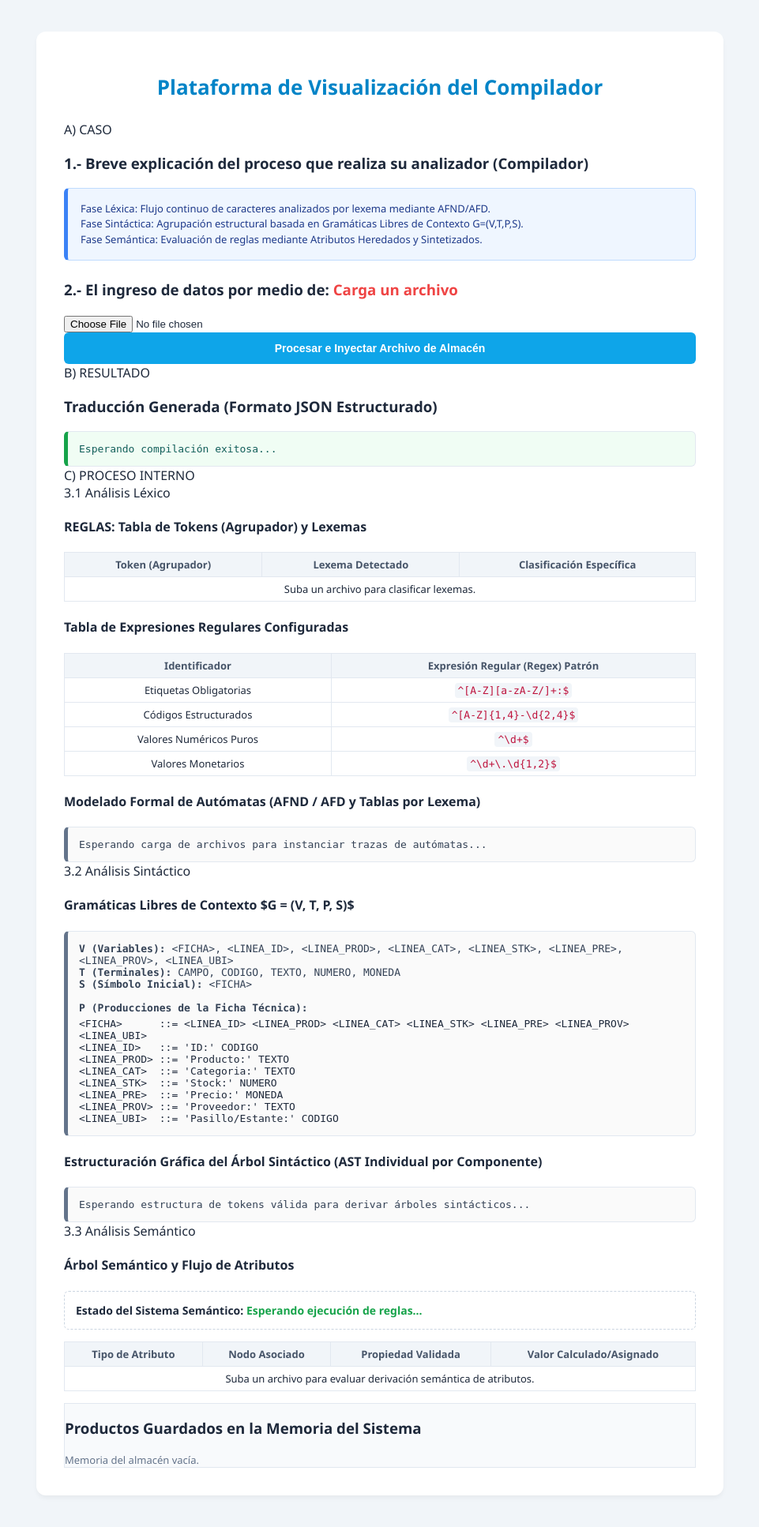
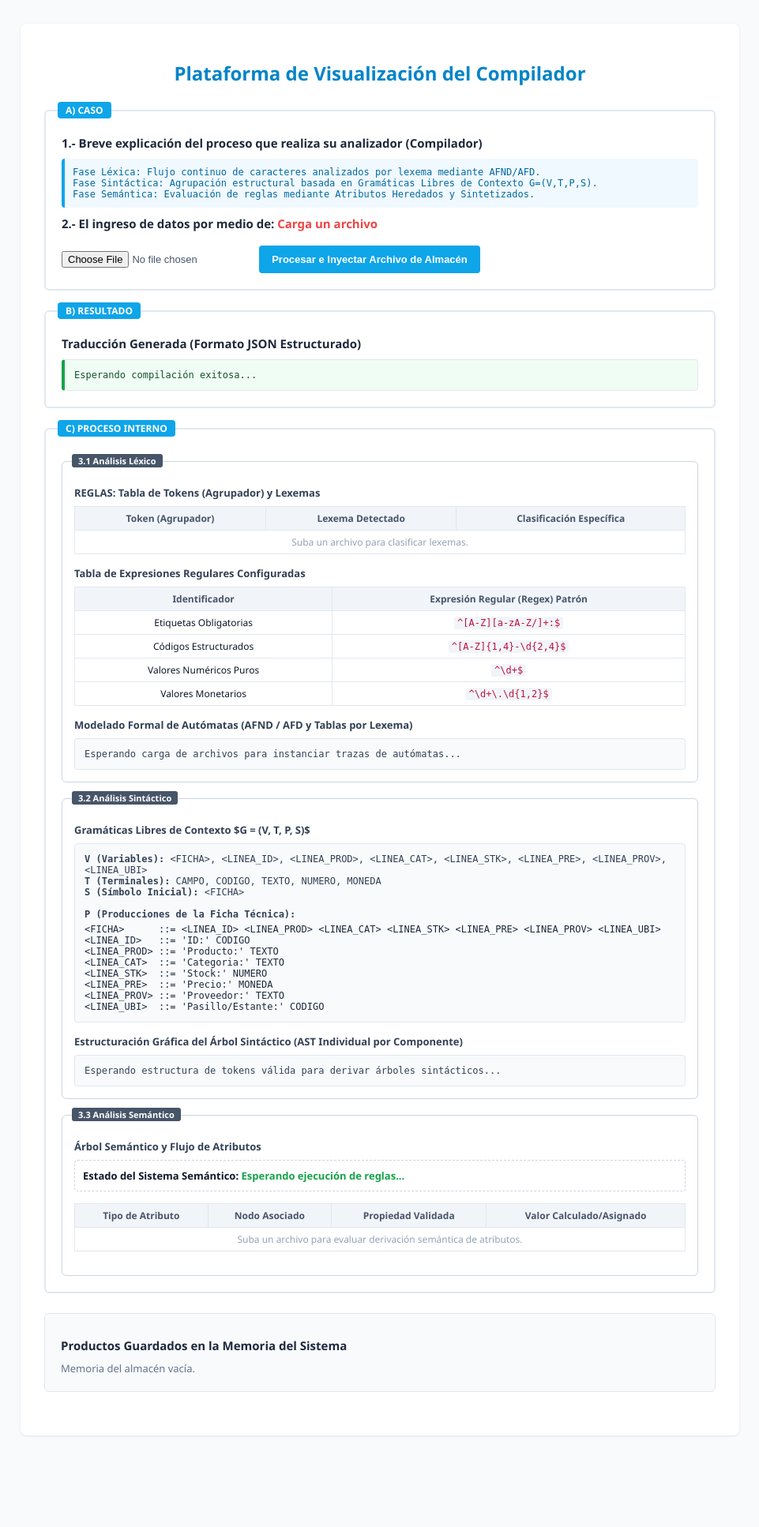
Before and after one commit to Da-Ce29/Proyecto_Final-TC-Grupo_7, a Flask app: page / in a window 1280 px wide. Shown: the whole page at 79% size, without its empty margins (159-1120 px from the left). After the commit the page ends 1819 px from the top, so only its background shows below. Run offline with Flask 3, Linux system fonts and the light colour scheme.

Commit message:
Refactor CSS styles for layout and appearance
Updated styles for body, headings, and various components. Added new container and section styles for better layout and presentation.

```diff
--- a/static/style.css
+++ b/static/style.css
@@ -1,149 +1,155 @@
 body {
     font-family: 'Segoe UI', Arial, sans-serif;
-    background-color: #f1f5f9;
-    color: #1e293b;
-    padding: 40px 20px;
+    background-color: #f8fafc;
+    color: #0f172a;
+    padding: 30px 15px;
     margin: 0;
 }
 
-.subtexto {
-    color: #64748b;
-    font-size: 13px;
-    margin-top: -4px;
-    margin-bottom: 12px;
-    display: inline-block;
+.container {
+    max-width: 850px;
+    margin: 0 auto;
+    background-color: #ffffff;
+    padding: 30px;
+    border-radius: 8px;
+    box-shadow: 0 1px 3px 0 rgba(0, 0, 0, 0.1);
 }
 
-.explicacion-box {
-    background-color: #eff6ff;
-    border: 1px solid #bfdbfe;
-    border-left: 5px solid #3b82f6;
-    border-radius: 6px;
-    padding: 16px;
-    margin-bottom: 24px;
+h1 {
+    color: #0284c7;
+    font-size: 24px;
+    text-align: center;
+    margin-bottom: 30px;
+    font-weight: 700;
 }
 
-.explicacion-box pre {
-    font-family: 'Segoe UI', Arial, sans-serif;
-    font-size: 13px;
-    color: #1e3a8a;
-    line-height: 1.5;
-    margin: 0;
+.seccion-bloque {
+    border: 2px solid #e2e8f0;
+    border-radius: 6px;
+    padding: 20px;
+    margin-bottom: 25px;
+    position: relative;
+    background-color: #ffffff;
 }
 
-.tabla-contenedor {
-    overflow-x: auto;
-    margin-bottom: 20px;
+.titulo-seccion {
+    position: absolute;
+    top: -12px;
+    left: 15px;
+    background-color: #0ea5e9;
+    color: white;
+    padding: 2px 10px;
+    font-size: 12px;
+    font-weight: bold;
+    border-radius: 4px;
 }
+
+.sub-seccion {
+    border: 1px solid #cbd5e1;
+    border-radius: 6px;
+    padding: 15px;
+    margin-top: 20px;
+    position: relative;
+}
+
+.sub-titulo-seccion {
+    position: absolute;
+    top: -10px;
+    left: 12px;
+    background-color: #475569;
+    color: white;
+    padding: 1px 8px;
+    font-size: 11px;
+    font-weight: bold;
+    border-radius: 3px;
+}
+
+h3 { font-size: 15px; color: #1e293b; margin-top: 10px; margin-bottom: 10px; }
+h4 { font-size: 13px; color: #334155; margin-top: 15px; margin-bottom: 8px; }
+h5 { margin: 0 0 5px 0; font-size: 13px; color: #0369a1; }
+h6 { margin: 0 0 8px 0; font-size: 11px; color: #64748b; text-align: center; }
+
+.explicacion-box {
+    background-color: #f0f9ff;
+    border-left: 4px solid #0ea5e9;
+    padding: 10px;
+    border-radius: 4px;
+}
+.explicacion-box pre { font-size: 12px; color: #0369a1; margin: 0; white-space: pre-wrap; }
 
 .tabla-transiciones {
     width: 100%;
     border-collapse: collapse;
-    margin-top: 8px;
+    font-size: 12px;
     margin-bottom: 15px;
-    font-size: 13px;
-    background: #ffffff;
+}
+.tabla-transiciones th, .tabla-transiciones td {
+    border: 1px solid #e2e8f0;
+    padding: 6px 8px;
+    text-align: center;
+}
+.tabla-transiciones th { background-color: #f1f5f9; color: #475569; font-weight: 600; }
+.muted { color: #94a3b8; }
+
+.lexema-card {
+    background-color: #fafafa;
+    border: 1px solid #e2e8f0;
+    border-radius: 4px;
+    padding: 10px;
+    margin-bottom: 10px;
+}
+.lexema-card p { margin: 3px 0; font-size: 12px; }
+
+.grid-arboles {
+    display: grid;
+    grid-template-columns: 1fr 1fr;
+    gap: 12px;
+}
+.arbol-contenedor-card {
+    border: 1px solid #e2e8f0;
+    border-radius: 4px;
+    padding: 10px;
+    background-color: #ffffff;
 }
 
-.tabla-transiciones th, .tabla-transiciones td {
-    border: 1px solid #e2e8f0;
-    padding: 6px 10px;
-    text-align: center;
-}
-
-.tabla-transiciones th {
-    background-color: #f1f5f9;
-    color: #475569;
-    font-weight: 600;
-}
-
-.arbol-box {
-    padding: 12px;
-    text-align: center;
-    box-shadow: 0 1px 3px rgba(0,0,0,0.05);
-}
-
-.container {
-    max-width: 800px;
-    margin: 0 auto;
-    background-color: #ffffff;
-    padding: 35px;
-    border-radius: 12px;
-    box-shadow: 0 4px 6px -1px rgba(0,0,0,0.05);
-}
-
-h1 {
-    color: #0284c7;
-    font-size: 26px;
-    margin-bottom: 25px;
-    text-align: center;
-    font-weight: 700;
-}
-
-h2 {
-    color: #334155;
-    font-size: 18px;
-    margin-top: 25px;
-    margin-bottom: 10px;
-    border-bottom: 2px solid #f1f5f9;
-    padding-bottom: 4px;
-}
-
-.badge {
-    background-color: #e0f2fe;
-    color: #0369a1;
-    padding: 2px 6px;
-    border-radius: 4px;
-    font-weight: bold;
-    font-family: monospace;
-}
-
+input[type="file"] { font-size: 13px; color: #475569; }
 button {
-    color: white;
-    padding: 12px 20px;
-    font-size: 14px;
+    padding: 10px 16px;
+    font-size: 13px;
     font-weight: 600;
     border: none;
-    border-radius: 6px;
+    border-radius: 4px;
     cursor: pointer;
-    width: 100%;
-    transition: background-color 0.2s ease;
+    transition: background-color 0.2s;
 }
-
-.btn-validar { background-color: #0ea5e9; }
+.btn-validar { background-color: #0ea5e9; color: white; margin-top: 8px; }
 .btn-validar:hover { background-color: #0284c7; }
-.btn-pdf { background-color: #ef4444; }
+.btn-pdf { background-color: #ef4444; color: white; width: 100%; }
 .btn-pdf:hover { background-color: #dc2626; }
 
 .codigo-box {
-    padding: 14px;
-    border-radius: 6px;
-    font-family: 'Consolas', monospace;
-    font-size: 13px;
+    padding: 12px;
+    border-radius: 4px;
+    font-family: monospace;
+    font-size: 12px;
     border: 1px solid #e2e8f0;
-    border-left: 5px solid #64748b;
 }
-
-.json-box { background-color: #f0fdf4; border-left-color: #16a34a; color: #115e59; }
-.text-box { background-color: #fafafa; color: #334155; }
+.json-box { background-color: #f0fdf4; border-left: 4px solid #16a34a; color: #14532d; }
+.text-box { background-color: #f8fafc; color: #334155; }
 
 .resultado-box {
     background-color: #ffffff;
-    padding: 14px;
-    border-radius: 6px;
-    font-size: 14px;
+    padding: 10px;
     border: 1px dashed #cbd5e1;
+    font-size: 13px;
+    border-radius: 4px;
 }
-
-code {
-    font-family: 'Consolas', monospace;
-    background-color: #f1f5f9;
+.badge {
     padding: 2px 4px;
-    border-radius: 4px;
-    color: #be123c;
+    border-radius: 3px;
+    font-size: 10px;
+    font-weight: bold;
 }
-
-pre {
-    white-space: pre-wrap;
-    margin: 0;
-}
+.badge-agrupador { background-color: #f1f5f9; color: #334155; }
+code { font-family: monospace; background-color: #f1f5f9; padding: 1px 4px; border-radius: 3px; color: #be123c; }
+pre { white-space: pre-wrap; margin: 0; }
```
